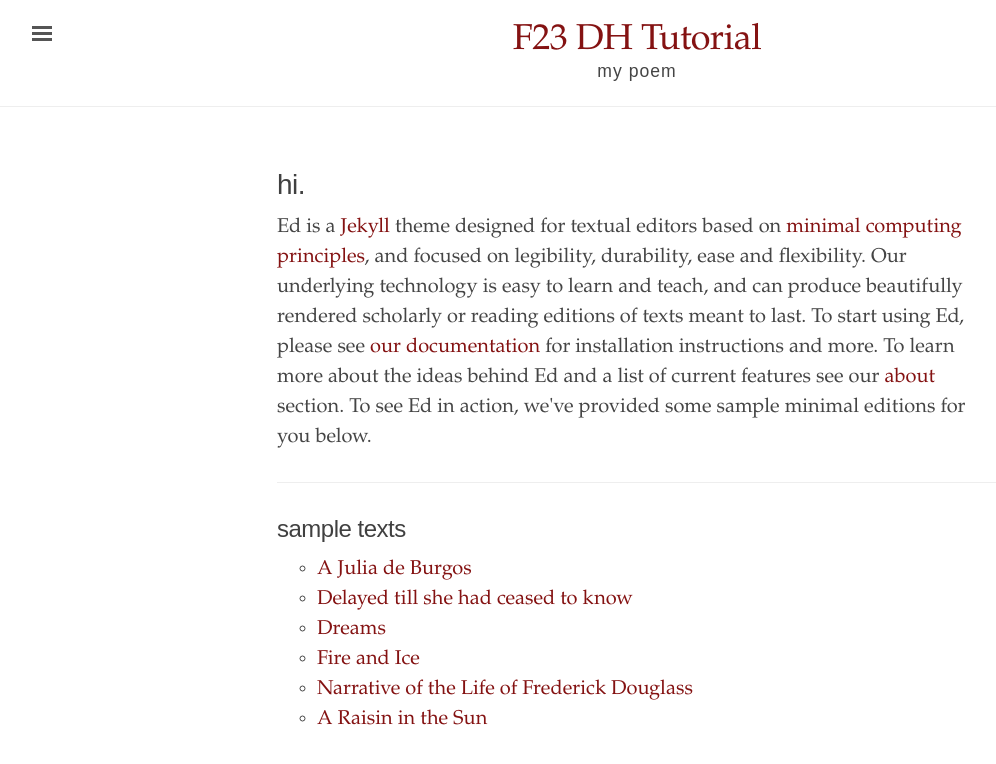
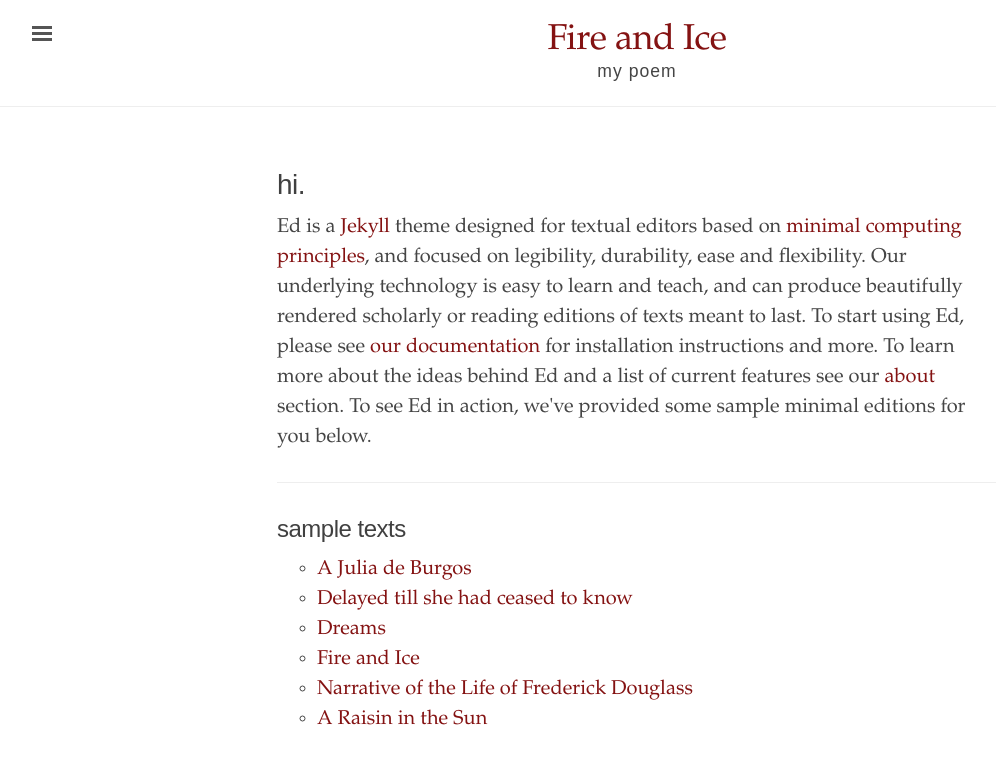
Before and after one commit to ehodgepodge/f23-hodgdon-poem, a Jekyll site: the page built from index.html, in a window 1280 px wide. Shown: the top 764 px of the page, without its empty margins (3-999 px from the left). Built offline with Jekyll 4.4.1, drawn with Linux system fonts in a browser that asks for light colours.

Commit message:
Updated title

```diff
--- a/_config.yml
+++ b/_config.yml
@@ -1,7 +1,7 @@
 # Built with Jekyll 3.6.0
 
 # Setup
-title:               F23 DH Tutorial
+title:               Fire and Ice
 tagline:             'my poem'
 description:         'Ed is a Jekyll theme designed for textual editors based on minimal computing principles, and focused on legibility and flexibility.'
 url:                 'http://minicomp.github.io'
```
